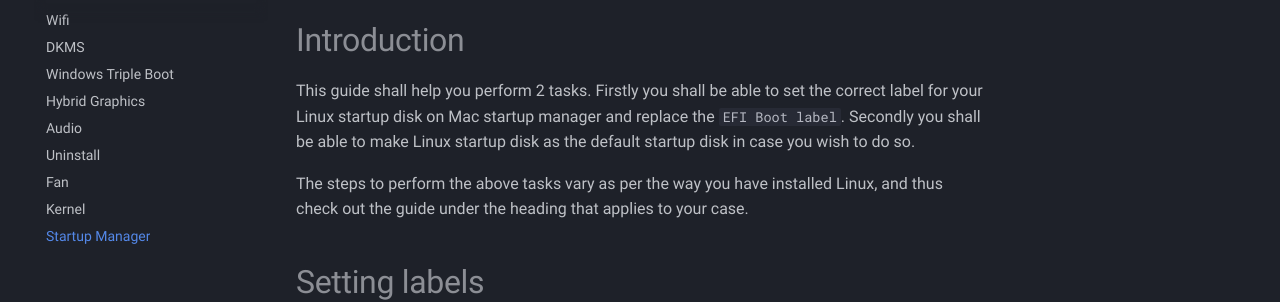
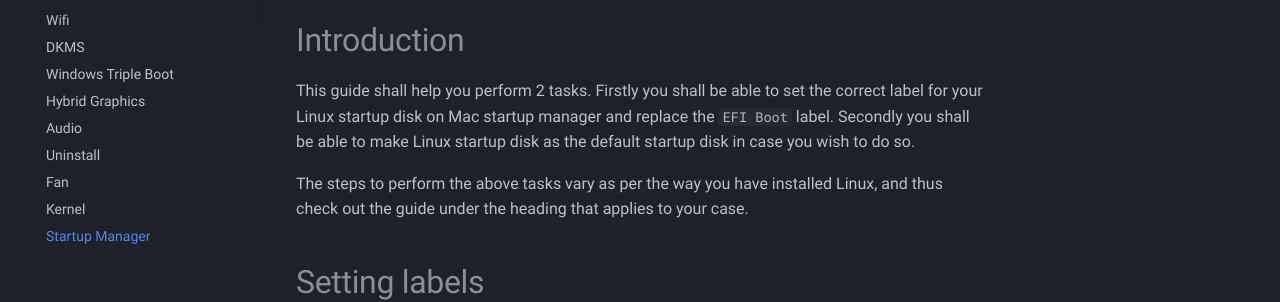
Before and after one commit to t2linux/wiki, an MkDocs documentation site: the page built from docs/guides/startup-manager.md, in a window 1280 px wide and 900 px high. Shown: the part 212-514 px from the top of the window. Built offline with MkDocs 1.6.1 and Material for MkDocs 9.7.7, drawn with Linux system fonts in a browser that asks for light colours; comment, search, counter and statistics services are not loaded.

```diff
--- a/docs/guides/startup-manager.md
+++ b/docs/guides/startup-manager.md
@@ -1,6 +1,6 @@
 # Introduction
 
-This guide shall help you perform 2 tasks. Firstly you shall be able to set the correct label for your Linux startup disk on Mac startup manager and replace the `EFI Boot label`. Secondly you shall be able to make Linux startup disk as the default startup disk in case you wish to do so.
+This guide shall help you perform 2 tasks. Firstly you shall be able to set the correct label for your Linux startup disk on Mac startup manager and replace the `EFI Boot` label. Secondly you shall be able to make Linux startup disk as the default startup disk in case you wish to do so.
 
 The steps to perform the above tasks vary as per the way you have installed Linux, and thus check out the guide under the heading that applies to your case.
 
```
